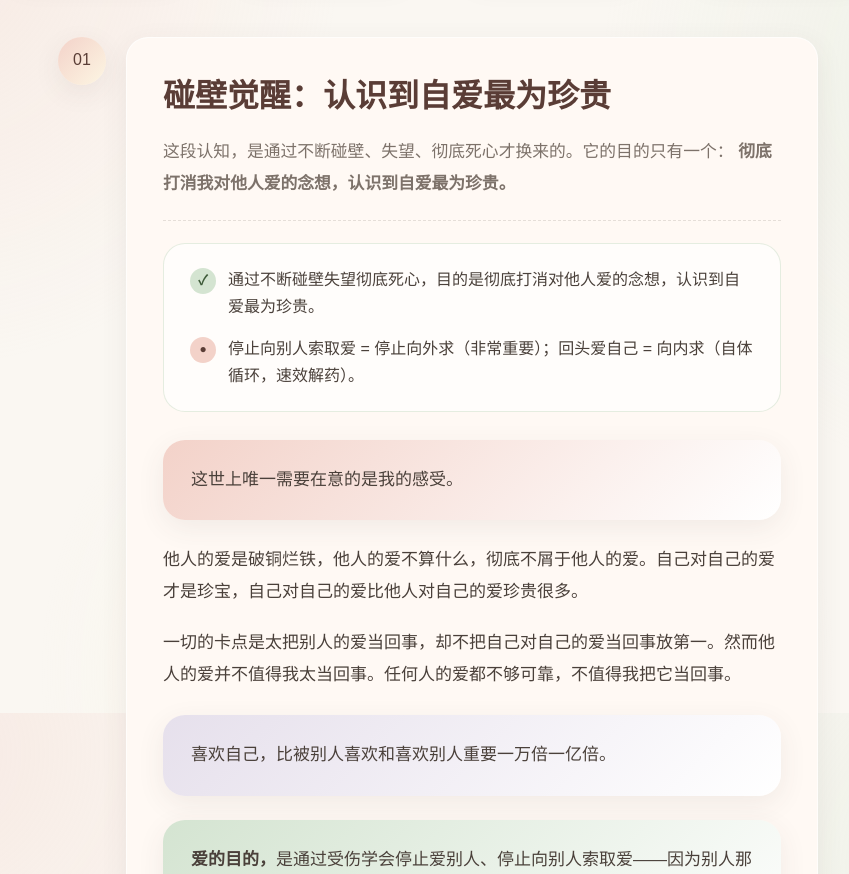
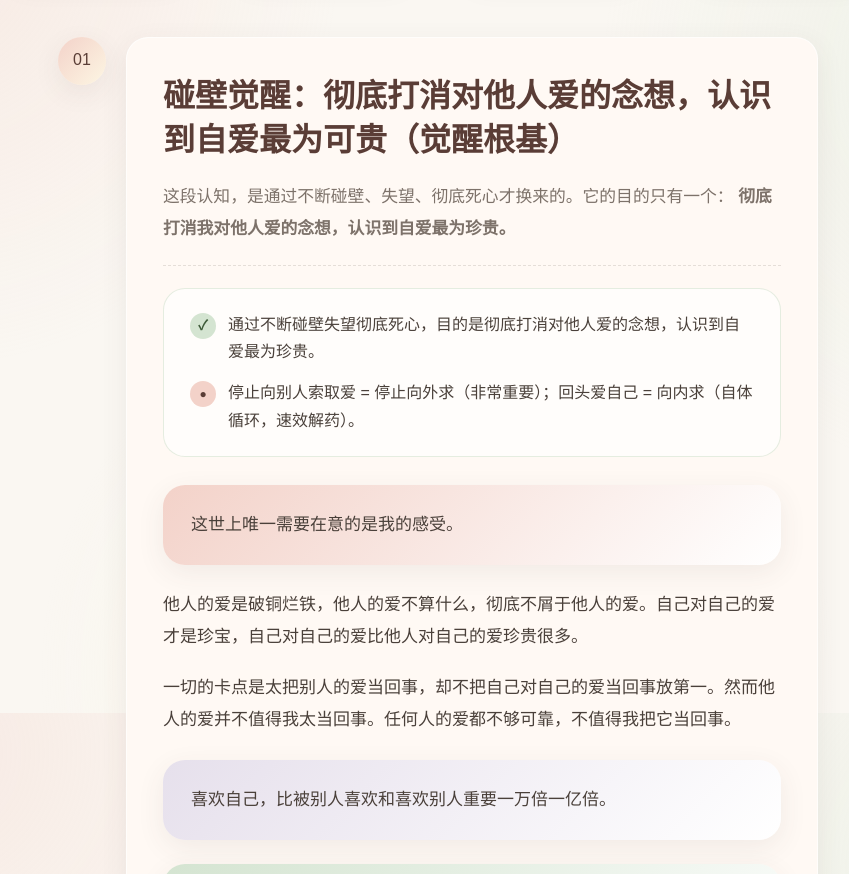
Before and after one commit to coco-color-website/inner-growth, a plain HTML site: page index.html in a window 1280 px wide. Shown: the part 887-1761 px from the top of the page, without its empty margins (202-1051 px from the left). Drawn offline with Linux system fonts and the light colour scheme.

Commit message:
Update stage1 title per user request

```diff
--- a/index.html
+++ b/index.html
@@ -57,7 +57,7 @@
     <section class="stage" id="stage1" data-index="0">
       <div class="stage-marker"><span>01</span></div>
       <div class="stage-card">
-        <h2 class="stage-title">碰壁觉醒：认识到自爱最为珍贵</h2>
+        <h2 class="stage-title">碰壁觉醒：彻底打消对他人爱的念想，认识到自爱最为可贵（觉醒根基）</h2>
         <p class="stage-lead">
           这段认知，是通过不断碰壁、失望、彻底死心才换来的。它的目的只有一个：
           <strong>彻底打消我对他人爱的念想，认识到自爱最为珍贵。</strong>
```
